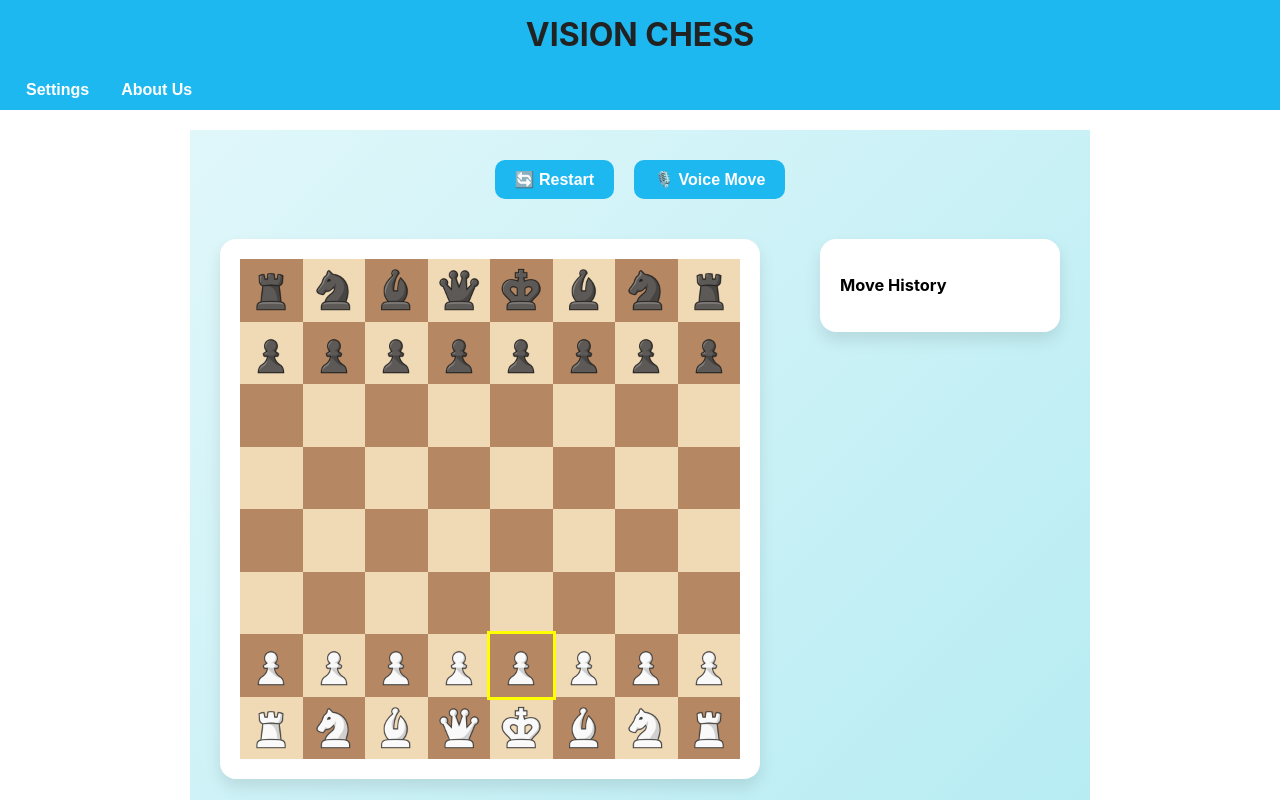
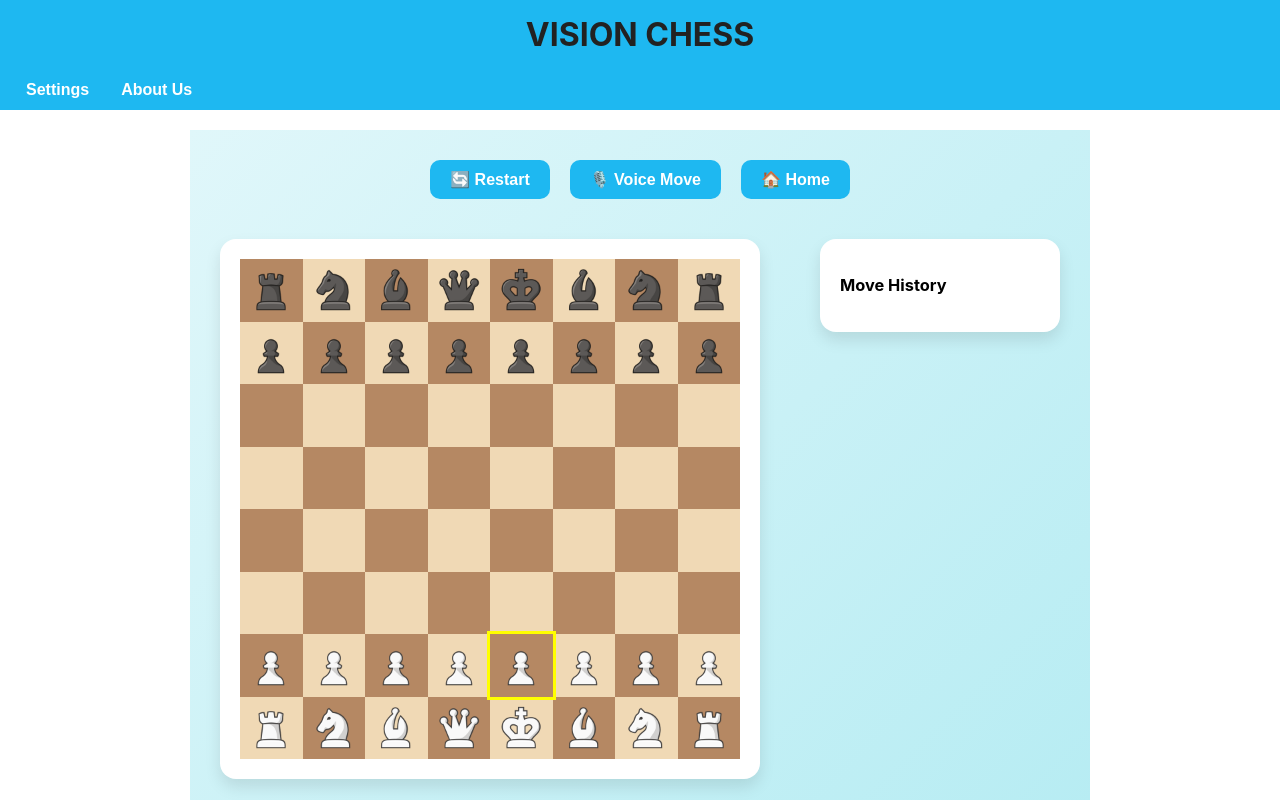
Before and after one commit to bradlyhayes12/Chess-game-impairedvision, a React (Create React App) app: page / in a window 1280 px wide. Both pictures are taken after a click on the button "♔ Play as White". Shown: the top 800 px of the page. Built offline with nearby package versions, Linux system fonts and the light colour scheme.

Commit message:
Added a home button also restart game restarts the game

```diff
--- a/src/ChessBoard.js
+++ b/src/ChessBoard.js
@@ -352,9 +352,7 @@ const ChessBoard = ({ textToSpeech, boardSize, isGameStarted, setIsGameStarted }
     setGameStatus("");
     setMoveHistory([]);
     setCaptured([]);
-    setFocusedSquare("e2");
-    setPlayerColor(null);
-    setIsGameStarted(false);
+    setFocusedSquare(playerColor === "white" ? "e2" : "e7");
   };
 
   const startListening = () => {
@@ -435,6 +433,12 @@ const ChessBoard = ({ textToSpeech, boardSize, isGameStarted, setIsGameStarted }
             🎙️ Voice Move
           </button>
         </SpeakOnHover>
+
+        <SpeakOnHover text="Back to Home" textToSpeech={textToSpeech}>
+    <button className="game-button" onClick={() => setIsGameStarted(false)}>
+      🏠 Home
+    </button>
+  </SpeakOnHover>
       </div>
 
       {/* Chessboard and move history side-by-side */}
```
